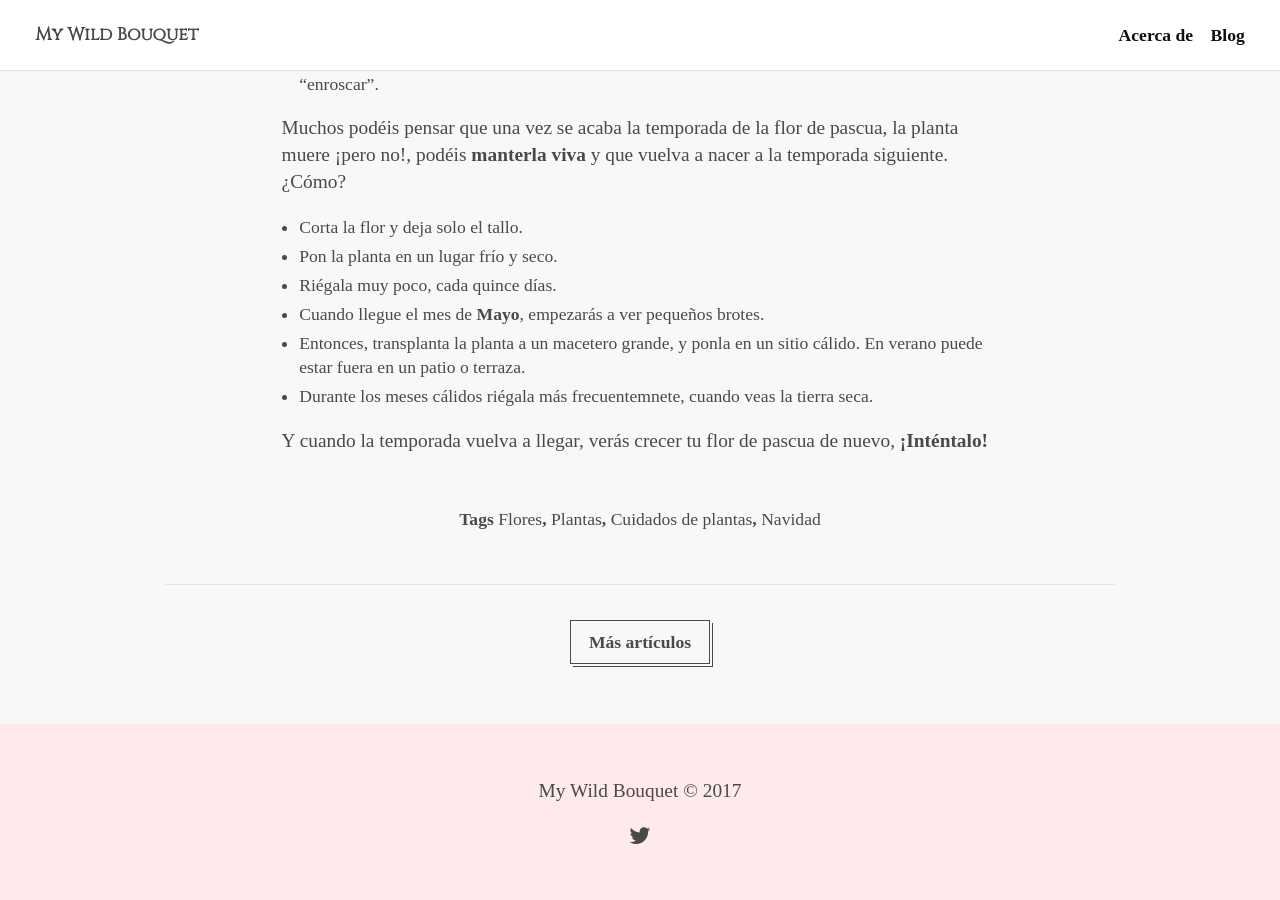
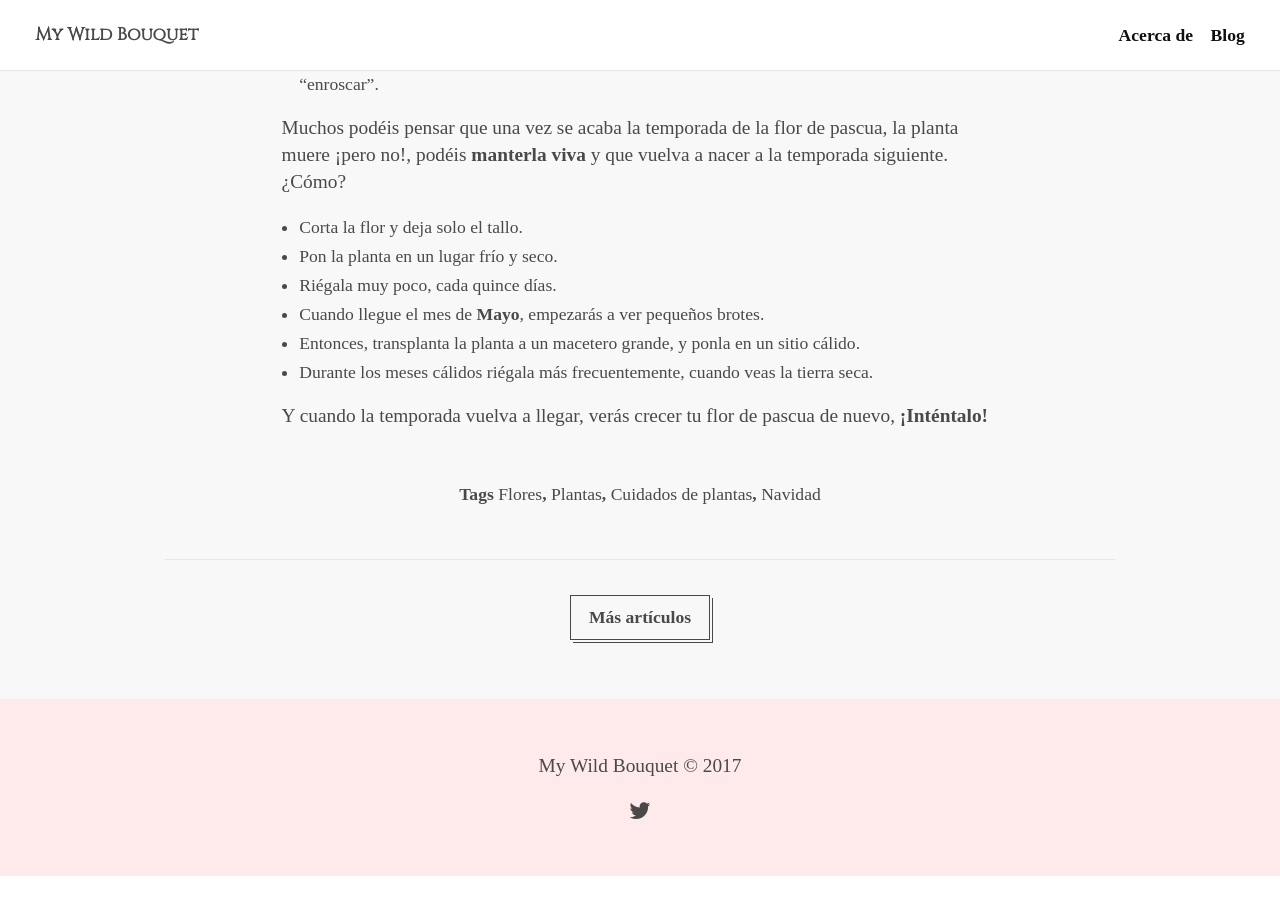
Before and after one commit to keyvanakbary/ramosilvestre.com, a Jekyll site: the page built from src/_posts/2017-12-17-como-cuidar-la-flor-de-pascua.md, in a window 1280 px wide and 900 px high, scrolled down 1942 px. Built offline with Jekyll 4.4.1, drawn with Linux system fonts in a browser that asks for light colours; some web fonts are replaced; after the commit the page ends 2818 px from its top, so only the background shows below that.

Commit message:
Update 2017-12-17-como-cuidar-la-flor-de-pascua.md

```diff
--- a/src/_posts/2017-12-17-como-cuidar-la-flor-de-pascua.md
+++ b/src/_posts/2017-12-17-como-cuidar-la-flor-de-pascua.md
@@ -29,7 +29,7 @@ Muchos podéis pensar que una vez se acaba la temporada de la flor de pascua, la
 - Pon la planta en un lugar frío y seco.
 - Riégala muy poco, cada quince días.
 - Cuando llegue el mes de **Mayo**, empezarás a ver pequeños brotes.
-- Entonces, transplanta la planta a un macetero grande, y ponla en un sitio cálido. En verano puede estar fuera en un patio o terraza.
-- Durante los meses cálidos riégala más frecuentemnete, cuando veas la tierra seca.
+- Entonces, transplanta la planta a un macetero grande, y ponla en un sitio cálido.
+- Durante los meses cálidos riégala más frecuentemente, cuando veas la tierra seca.
 
 Y cuando la temporada vuelva a llegar, verás crecer tu flor de pascua de nuevo, **¡Inténtalo!**
```
